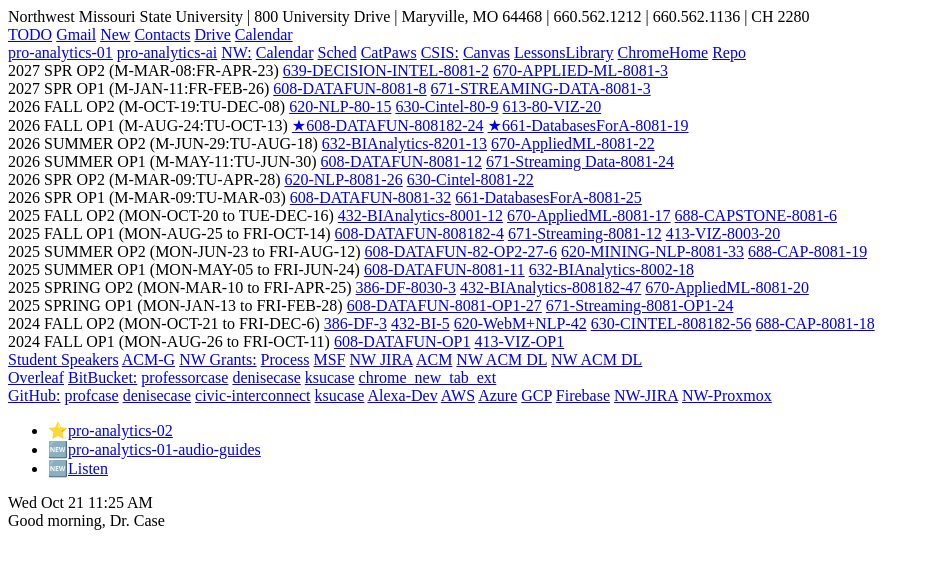
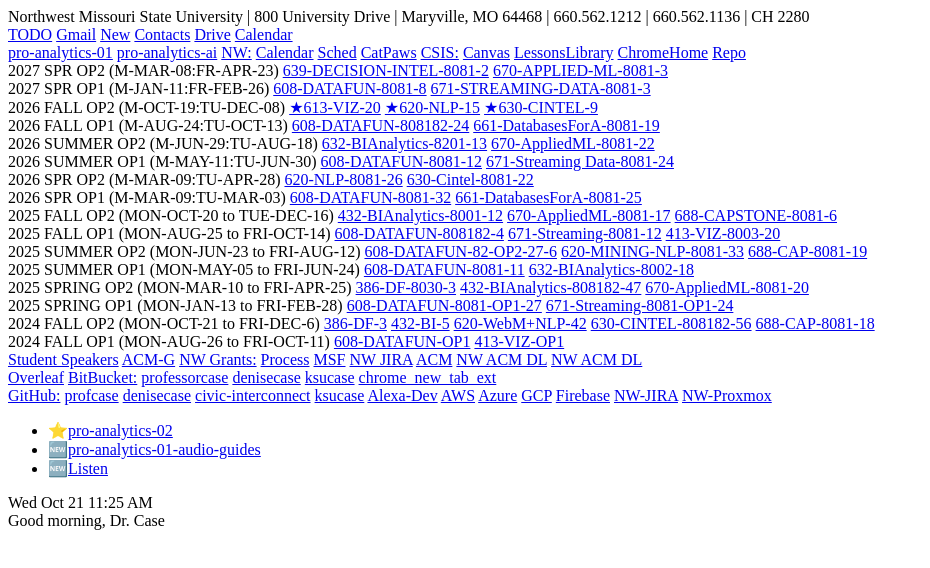
Before and after one commit to denisecase/chrome_new_tab_ext, a website with bundled scripts: page tab.html in a window 1280 px wide. Shown: the whole page, without its empty margins (0-930 px from the left). Built offline with nearby package versions, Linux system fonts and the light colour scheme; no server answers.

Commit message:
2026 Oct

```diff
--- a/tab.html
+++ b/tab.html
@@ -99,17 +99,16 @@
           <!--------------  FALL 2026 --------------------------->
 
           <nav id="2026 FALL2">2026 FALL OP2 (M-OCT-19:TU-DEC-08)
-            <a rel="noopener" target="_blank" href="https://nwmissouri.instructure.com/courses/77177">620-NLP-80-15</a>
-            <a rel="noopener" target="_blank"
-              href="https://nwmissouri.instructure.com/courses/77184">630-Cintel-80-9</a>
-            <a rel="noopener" target="_blank" href="https://nwmissouri.instructure.com/courses/77140">613-80-VIZ-20</a>
+            <a rel="noopener" target="_blank" href="https://nwmissouri.instructure.com/courses/77140">★613-VIZ-20</a>
+            <a rel="noopener" target="_blank" href="https://nwmissouri.instructure.com/courses/77177">★620-NLP-15</a>
+            <a rel="noopener" target="_blank" href="https://nwmissouri.instructure.com/courses/77184">★630-CINTEL-9</a>
           </nav>
 
           <nav id="2026 FALL1">2026 FALL OP1 (M-AUG-24:TU-OCT-13)
             <a rel="noopener" target="_blank"
-              href="https://nwmissouri.instructure.com/courses/77104">★608-DATAFUN-808182-24</a>
+              href="https://nwmissouri.instructure.com/courses/77104">608-DATAFUN-808182-24</a>
             <a rel="noopener" target="_blank"
-              href="https://nwmissouri.instructure.com/courses/77262">★661-DatabasesForA-8081-19</a>
+              href="https://nwmissouri.instructure.com/courses/77262">661-DatabasesForA-8081-19</a>
           </nav>
 
           <!--------------  SUMMER 2026 --------------------------->
```
